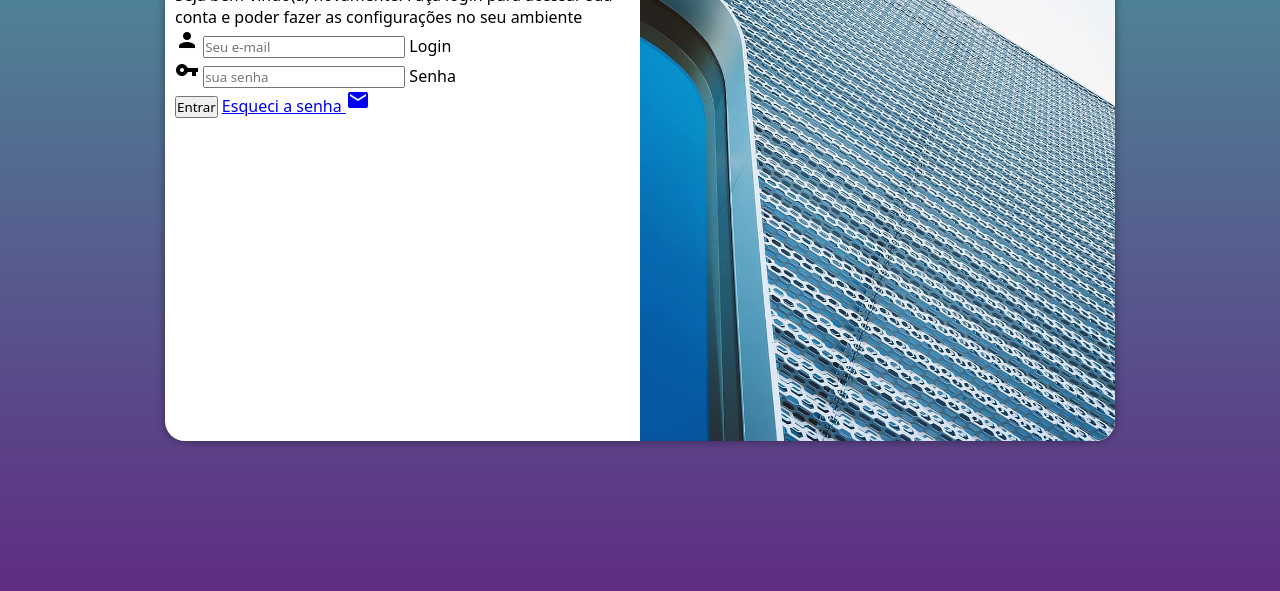
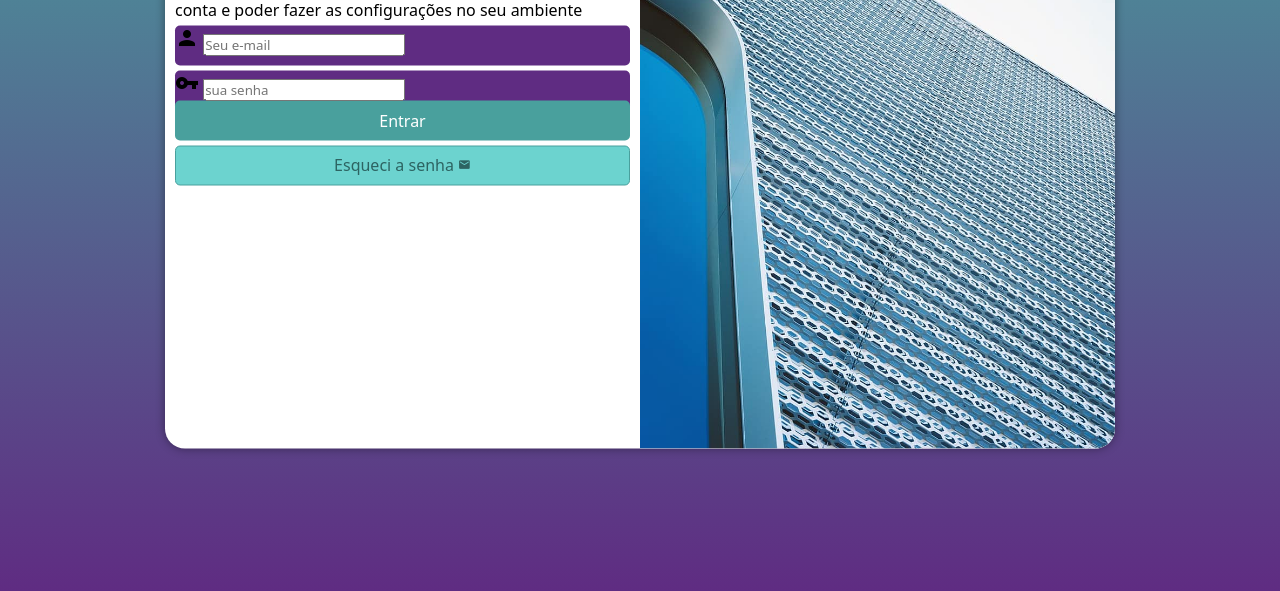
Before and after one commit to RobertoKFSF/projeto-login, a plain HTML site: page index.html in a window 1280 px wide. Shown: the part 209-800 px from the top of the page. Drawn offline with Linux system fonts and the light colour scheme.

Commit message:
Finalizando botoes

```diff
--- a/estilos/style.css
+++ b/estilos/style.css
@@ -26,7 +26,7 @@ section#login {
     transform: translate(-50%, -50%);
     background-color: white;
     width: 250px;
-    height: 500px;
+    height: 515px;
     border-radius: 20px;
     overflow: hidden;
     box-shadow: 0px 0px 10px rgba(0, 0, 0, 0.411);
@@ -58,7 +58,20 @@ div#formulario > p {
     font-size: 0.8em;
 }
 
-form > div > input[type=submit] {
+form > div.campo {
+    background-color: #5f2c82;
+    display: block;
+    width: 100%;
+    height: 40px;
+    border-radius: 5px;
+    margin: 5px 0px;
+}
+
+div.campo > label {
+    display: none;
+}
+
+input[type=submit] {
     display: block;
     font-size: 1em;
     width: 100%;
@@ -70,17 +83,26 @@ form > div > input[type=submit] {
     cursor: pointer;
 }
 
-form > div > input[type=submit]:hover {
+input[type=submit]:hover {
     background-color: #2d6462;
 }
-form > a.botao {
+a.botao {
     display: block;
     text-align: center;
     font-size: 1em;
     width: 100%;
     height: 40px;
+    padding-top: 7px;
+    margin-top: 5px;
     background-color: #6cd3cf;
     border: 1px solid #49a09d;
     border-radius: 5px;
     text-decoration: none;
+    color: #2d6462;
 }
+a.botao:hover {
+    background-color: #73cac7;
+}
+a.botao > i {
+    font-size: 0.8em;
+}
```
